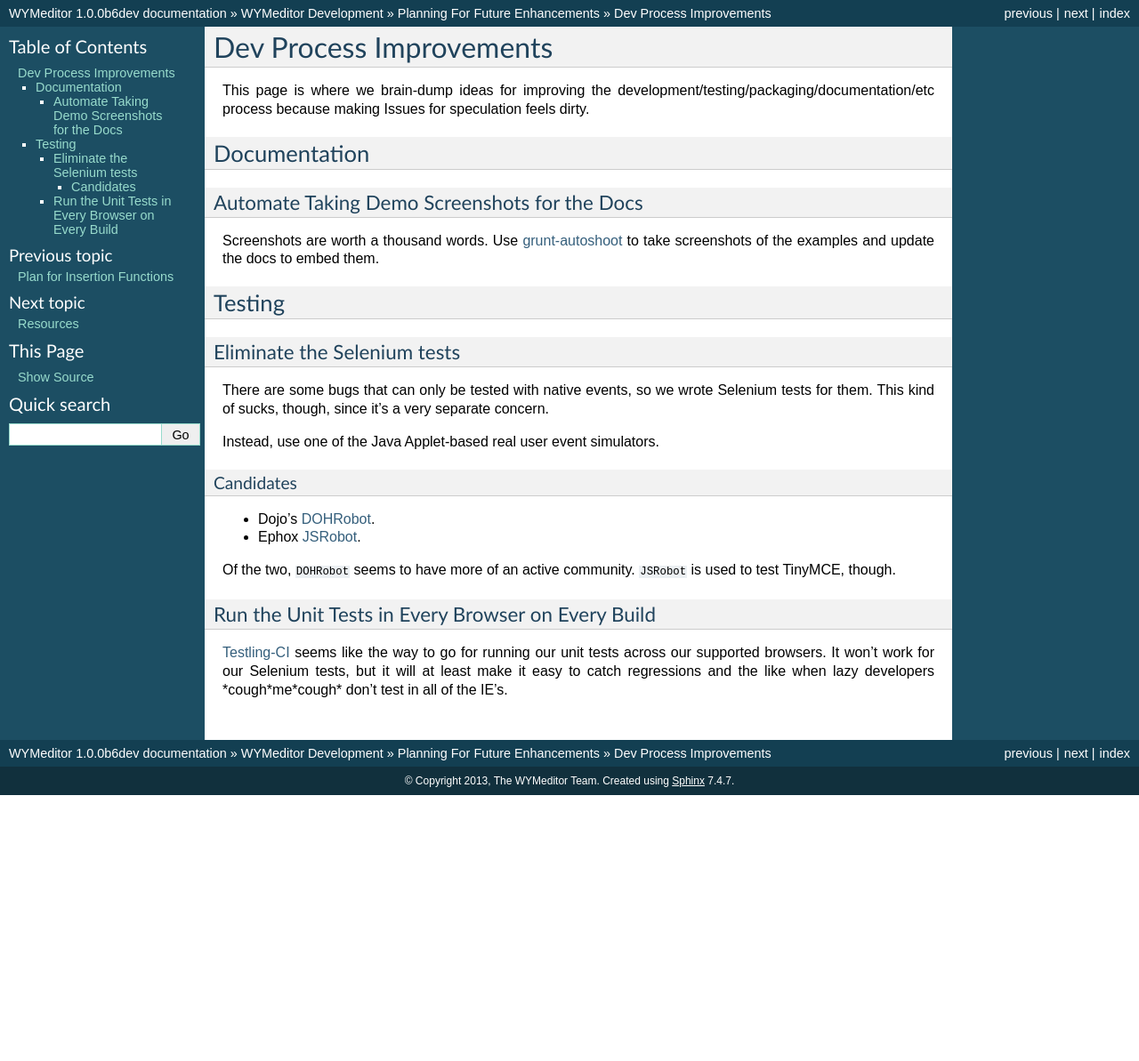
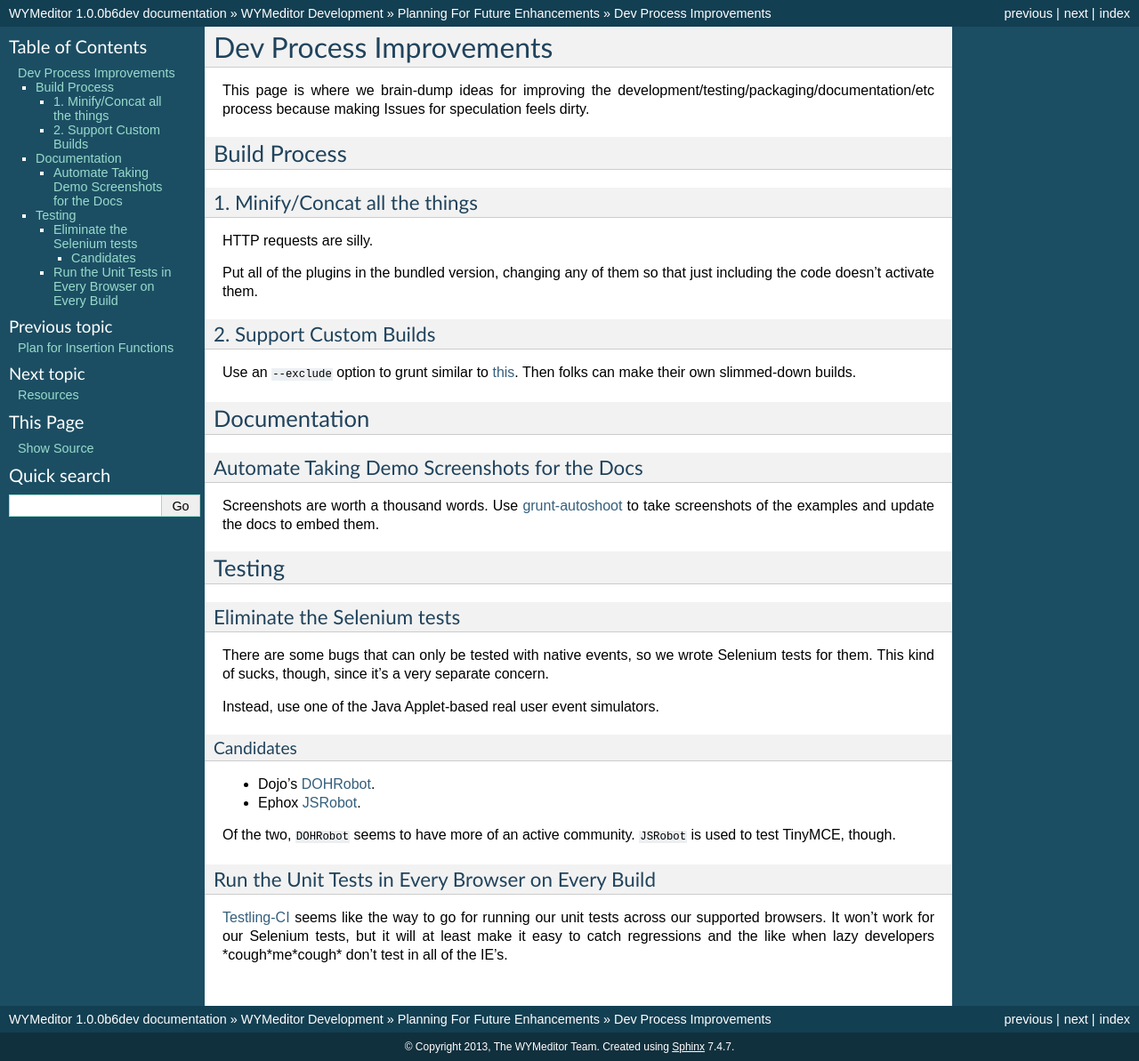
Before and after one commit to wymeditor/wymeditor, a Sphinx documentation site: the page built from docs/wymeditor_development/future_planning/dev_process_improvements.rst, in a window 1280 px wide. Shown: the whole page at 89% size. Built offline with Sphinx 7.4.7, drawn with Linux system fonts in a browser that asks for light colours; before the commit the page ends 900 px from its top, so only the background shows below that.

Commit message:
Document custom build idea/reference.

```diff
--- a/docs/wymeditor_development/future_planning/dev_process_improvements.rst
+++ b/docs/wymeditor_development/future_planning/dev_process_improvements.rst
@@ -5,6 +5,26 @@ Dev Process Improvements
 This page is where we brain-dump ideas for improving the
 development/testing/packaging/documentation/etc process because making Issues
 for speculation feels dirty.
+
+*************
+Build Process
+*************
+
+1. Minify/Concat all the things
+===============================
+
+HTTP requests are silly.
+
+Put all of the plugins in the bundled version,
+changing any of them so that just including the code
+doesn't activate them.
+
+2. Support Custom Builds
+========================
+
+Use an ``--exclude`` option to grunt
+similar to `this <https://github.com/webpro/jquery-evergreen/blob/master/Gruntfile.js>`_.
+Then folks can make their own slimmed-down builds.
 
 *************
 Documentation
```
